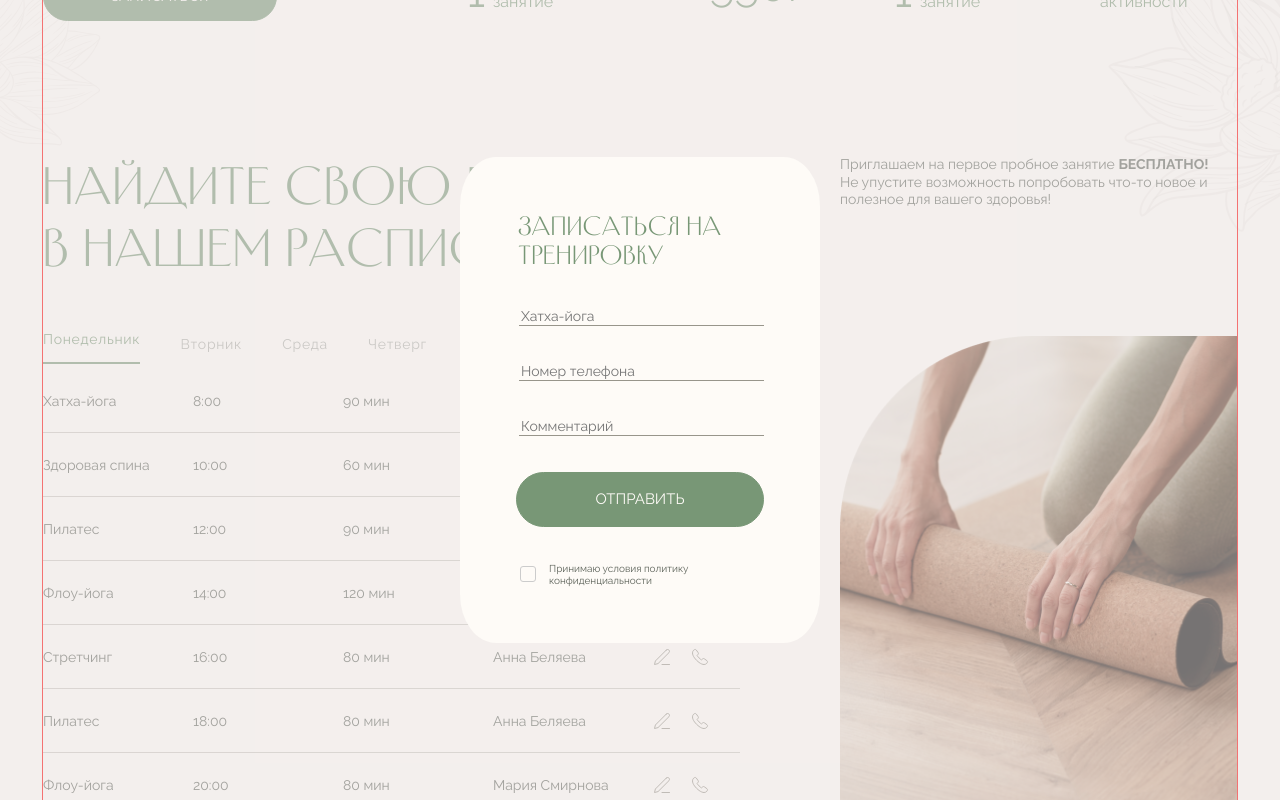
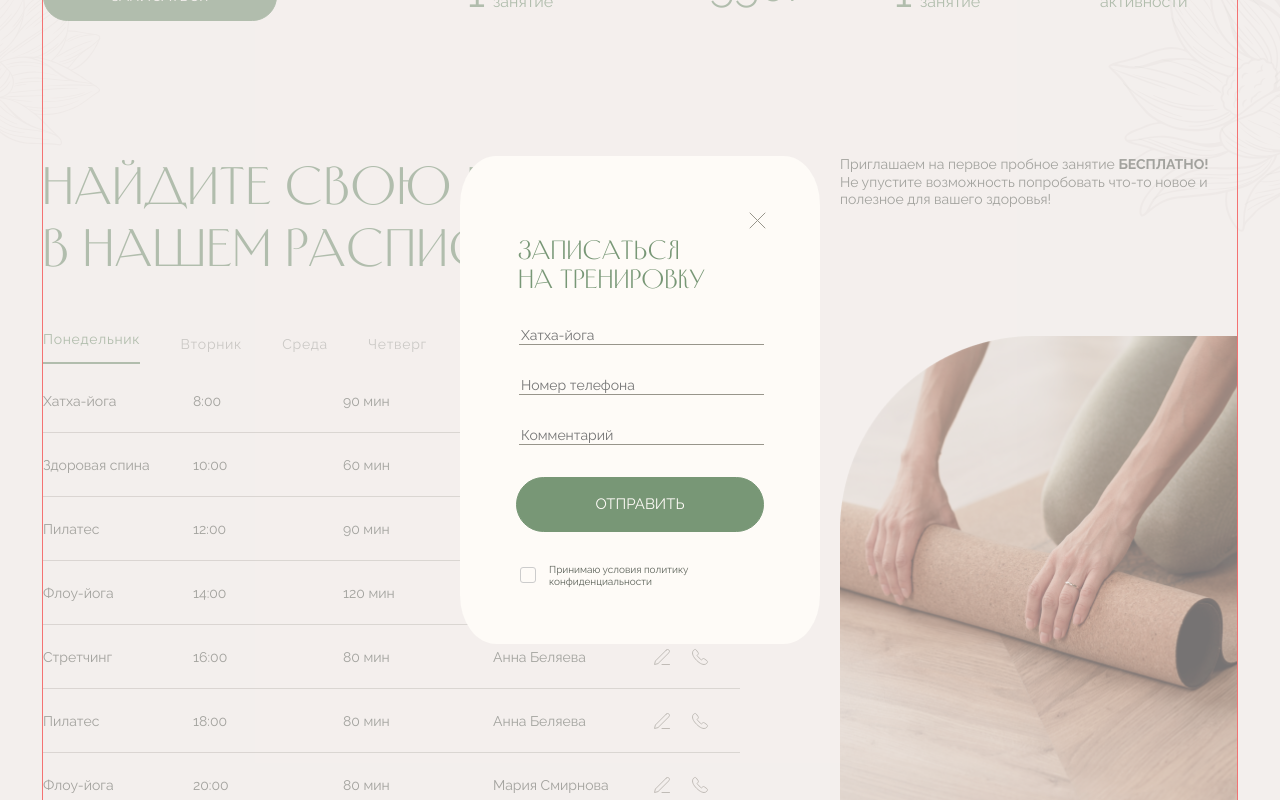
Before and after one commit to Sochniynapas/Landing_Page_Yoga, a React (Vite) app: page / in a window 1280 px wide. Both pictures are taken after a click on the element 662 px from the left and 2532 px from the top of the page. Shown: the part 2132-2932 px from the top of the page. Built offline with nearby package versions, Linux system fonts and the light colour scheme; data requests are answered from the project's data file.

Commit message:
Доделал модальное окно

```diff
--- a/src/components/Icons/icons.jsx
+++ b/src/components/Icons/icons.jsx
@@ -323,6 +323,23 @@ const TG = () => {
     </svg>
   )
 }
+const CloseIcon = () => {
+  return (
+    <svg
+      width="17"
+      height="17"
+      viewBox="0 0 17 17"
+      fill="none"
+      xmlns="http://www.w3.org/2000/svg"
+    >
+      <path
+        d="M1 16L15.9999 1M16 16L1.00006 1"
+        stroke="#98958B"
+        stroke-linecap="round"
+      />
+    </svg>
+  )
+}
 
 export {
   MainIcon,
@@ -337,5 +354,6 @@ export {
   Minus,
   VK,
   WhatsApp,
-  TG
+  TG,
+  CloseIcon
 }
--- a/src/components/Modal/Modal.css
+++ b/src/components/Modal/Modal.css
@@ -16,19 +16,49 @@
   display: grid;
   grid-template-columns: auto;
   grid-template-areas:
+    "icon"
     "title"
     "dir_name"
     "phone"
+    "phone_error"
     "comment"
     "button"
-    "policy";
+    "policy"
+    "policy_error";
   border-radius: 10%;
   padding: 56px 56px 56px 56px;
-  gap: 36px;
   background-color: var(--color_bg);
 }
+.close_icon {
+  grid-area: icon;
+  height: 15px;
+  width: 15px;
+  justify-self: end;
+  padding-bottom: 10px;
+  cursor: pointer;
+}
+.accepted_modal {
+  display: grid;
+  grid-template-columns: auto;
+  grid-template-rows: min-content;
+  grid-template-areas:
+    "icon"
+    "title"
+    "text";
+  border-radius: 10%;
+  padding: 56px 56px 56px 56px;
+  height: 387px;
+  background-color: var(--color_bg);
+}
+.modal_descrip_text {
+  grid-area: text;
+  color: var(--color_2);
+  font-family: var(--raleway_style);
+  text-align: center;
+  width: 245px;
+}
 .active_modal span {
-    width: 199px;
+  width: 199px;
 }
 .modal_title {
   font-family: var(--new-yorkerc_style);
@@ -38,7 +68,6 @@
   font-weight: 400;
   line-height: 28.8px;
   letter-spacing: 0.007em;
-  width: 226px;
   text-align: left;
   margin: 0;
   gap: 0px;
@@ -55,6 +84,7 @@
   border: 0;
   background-color: var(--color_bg);
   border-bottom: 1px solid var(--color_3);
+  padding-top: 32px;
 }
 .modal_phone {
   grid-area: phone;
@@ -66,6 +96,7 @@
   border: 0;
   background-color: var(--color_bg);
   border-bottom: 1px solid var(--color_3);
+  padding-top: 32px;
 }
 .modal_comment {
   grid-area: comment;
@@ -77,12 +108,14 @@
   border: 0;
   background-color: var(--color_bg);
   border-bottom: 1px solid var(--color_3);
+  padding-top: 32px;
 }
 .checker_modal {
   display: flex;
   flex-direction: row;
   gap: 10px;
   grid-area: policy;
+  padding-top: 32px;
 }
 .modal_send {
   grid-area: button;
@@ -101,8 +134,20 @@
   cursor: pointer;
   justify-self: center;
   text-align: center;
+  margin-top: 32px;
 }
 .modal_send:hover {
-    background-color: var(--color_bg);
-    color: var(--color_1);
-  }
+  background-color: var(--color_bg);
+  color: var(--color_1);
+}
+.error_phone {
+  grid-area: phone_error;
+  color: var(--color_1);
+  padding-top: 5px;
+}
+.error_accept {
+  grid-area: policy_error;
+  color: var(--color_1);
+  font-size: 14px;
+  padding-top: 5px;
+}
--- a/src/components/Modal/Modal.jsx
+++ b/src/components/Modal/Modal.jsx
@@ -1,51 +1,120 @@
 import { useState } from "react"
 import "./Modal.css"
 import "/src/main.css"
+import { useForm } from "react-hook-form"
+import { CloseIcon } from "../Icons/icons"
 
 const Modal = ({ active, setActive, nameOfDir }) => {
   const [checked, setChecked] = useState(false)
+  const [isSignUp, setIsSignUp] = useState(true)
+  const {
+    register,
+    handleSubmit,
+    formState: { errors },
+    reset,
+  } = useForm()
+
+  const onSubmit = (data) => {
+    console.log("ура!")
+    reset()
+    setChecked(false)
+    setIsSignUp(false)
+  }
 
   return (
     <div
-      onClick={() => setActive(false)}
+      onClick={() => {
+        setActive(false)
+        setIsSignUp(true)
+      }}
       style={active ? { display: "flex" } : { display: "none" }}
       className="modal"
     >
-      <div className="active_modal">
-        <h4 className="modal_title">Записаться на тренировку</h4>
+      {isSignUp ? (
+        <form
+          className="active_modal"
+          onClick={(e) => {
+            e.stopPropagation()
+          }}
+          onSubmit={handleSubmit(onSubmit)}
+        >
+          <div className="close_icon" onClick={()=>setActive(false)}>
+            <CloseIcon />
+          </div>
+          <h4 className="modal_title">
+            Записаться
+            <br /> на тренировку
+          </h4>
           <input
             type="text"
             maxLength="40"
             placeholder={nameOfDir}
             className="modal_name"
-          disabled="true"
-        ></input>
+            disabled={true}
+          />
+          <div style={{ display: "flex", flexDirection: "column" }}>
             <input
+              {...register("modal_phone", {
+                required: "Номер телефона обязателен",
+                pattern: {
+                  value: /^8\d{3}\d{3}\d{2}\d{2}$/,
+                  message: "Неверный формат номера телефона",
+                },
+              })}
               type="text"
-          maxLength="25"
               placeholder="Номер телефона"
               className="modal_phone"
-        ></input>
+            />
+            {errors.modal_phone && (
+              <span className="error_phone">{errors.modal_phone.message}</span>
+            )}
+          </div>
           <input
             type="text"
             maxLength="100"
             placeholder="Комментарий"
             className="modal_comment"
-        ></input>
+          />
 
-        <div class="checker_modal">
+          <div className="checker_modal">
             <input
               type="checkbox"
               className="checker_input"
-            checked={checked ? "checked" : ""}
-            onClick={() => setChecked(!checked)}
-          ></input>
+              {...register("acceptTerms", {
+                required: "Вы должны принять политику конфиденциальности",
+              })}
+              checked={checked}
+              onChange={() => setChecked(!checked)}
+            />
             <span className="politic">
               Принимаю условия политику конфиденциальности
             </span>
           </div>
-        <button className="modal_send">ОТПРАВИТЬ</button>
+          {errors.acceptTerms && (
+            <span className="error_accept">{errors.acceptTerms.message}</span>
+          )}
+          <button type="submit" className="modal_send">
+            ОТПРАВИТЬ
+          </button>
+        </form>
+      ) : (
+        <form className="accepted_modal">
+          <div className="close_icon" onClick={()=>setActive(false)}>
+            <CloseIcon />
           </div>
+          <h4
+            style={{ textAlign: "center", alignSelf: "center", width: 245, fontSize: 20 }}
+            className="modal_title"
+          >
+            СПАСИБО!
+            <br />
+            ВАША ЗАЯВКА ПРИНЯТА
+          </h4>
+          <span className="modal_descrip_text">
+            наш менеджер свяжется с вами в ближайшее время
+          </span>
+        </form>
+      )}
     </div>
   )
 }
```
Also changed, not shown: src/components/Icons/Close.svg (added). Lines whose indentation alone changed are shown as unchanged.
